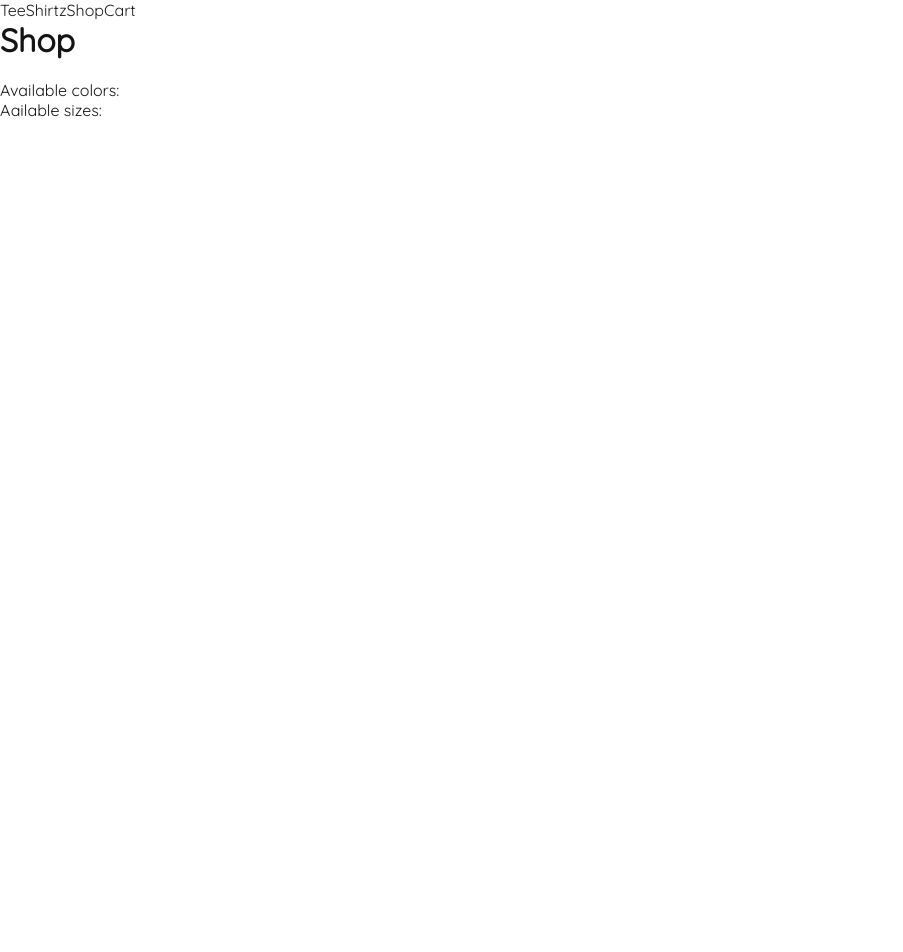
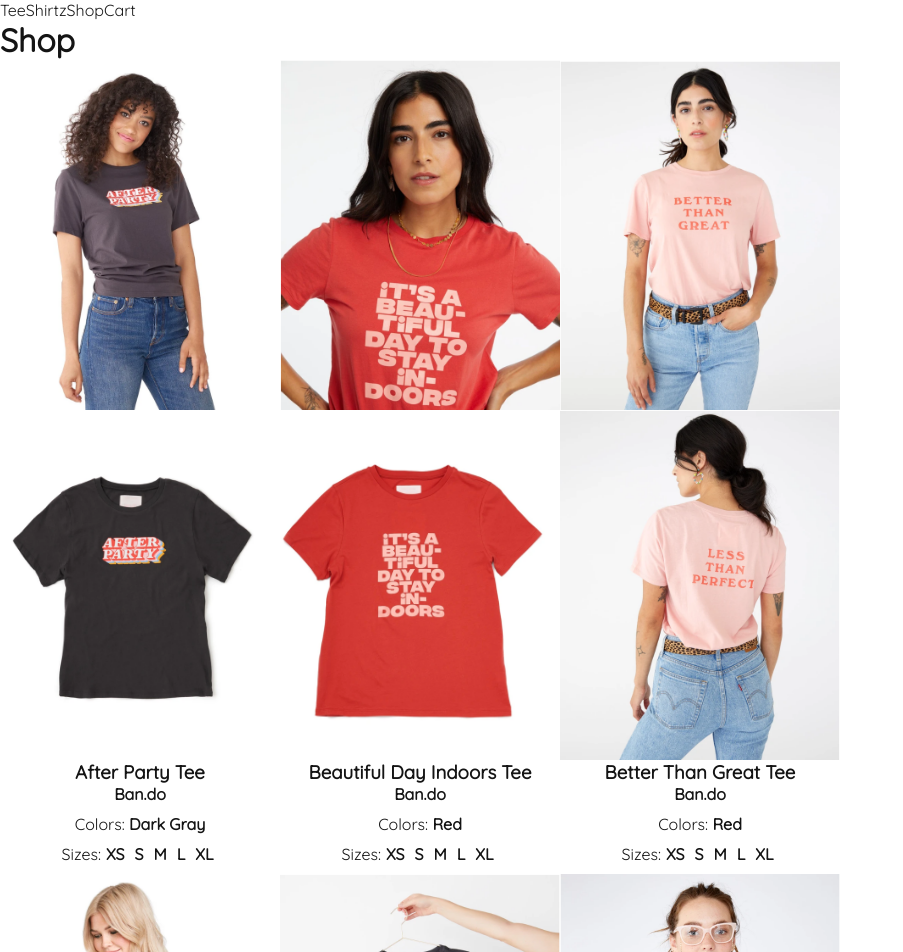
Before and after one commit to kathd/online-shop, a React (Create React App) app: page /shop in a window 1280 px wide. Shown: the top 952 px of the page, without its empty margins (0-903 px from the left). Before the commit the page ends 800 px from the top, so only its background shows below. Built offline with nearby package versions, Linux system fonts and the light colour scheme.

Commit message:
showing products

```diff
--- a/src/components/products/EachProduct.jsx
+++ b/src/components/products/EachProduct.jsx
@@ -1,15 +1,31 @@
-import React from 'react';
+import React from "react";
+import "../../styles/products.css";
 
-const EachProduct = ({img, name, description, colors, sizes}) => {
-    return (
-        <div className="product-wrapper">
-            <img src={img} alt={name} />
-            <p>{name}</p>
-            <p>{description}</p>
-            <p>Available colors: {colors}</p>
-            <p>Aailable sizes: {sizes}</p>
-        </div>
-    )
-}
+const EachProduct = ({ images, name, brand, colors, sizes }) => {
+  return (
+    <div className="product-wrapper">
+      {images.map(image => (
+        <img className="img-shirt" src={image} alt={name} />
+      ))}
+      <h3>{name}</h3>
+      <h4>{brand}</h4>
+      <div className="colors">
+        <p>
+          Colors: <b>{colors}</b>
+        </p>
+      </div>
+      <div className="sizes">
+        <p>Sizes:</p>
+        <ul>
+          {sizes.map((size, i) => (
+            <li className="list" key={i}>
+              <b>{size}</b>
+            </li>
+          ))}
+        </ul>
+      </div>
+    </div>
+  );
+};
 
-export default EachProduct
+export default EachProduct;
--- a/src/components/products/ShowProducts.jsx
+++ b/src/components/products/ShowProducts.jsx
@@ -1,13 +1,22 @@
-import React from 'react';
+import React from "react";
 
-import EachProduct from './EachProduct';
+import EachProduct from "./EachProduct";
+import products from "../../data/products";
 
 const ShowProducts = () => {
-    return (
-        <div>
-            <EachProduct />
-        </div>
-    )
-}
+  return (
+    <div className="show-products">
+      {products.map((product)=> (
+        <EachProduct
+          images={product.images}
+          name={product.name}
+          brand={product.brand}
+          colors={product.availableColors}
+          sizes={product.availableSizes}
+        />
+      ))}
+    </div>
+  );
+};
 
-export default ShowProducts
+export default ShowProducts;
--- a/src/data/products.js
+++ b/src/data/products.js
@@ -15,7 +15,7 @@ module.exports = [
     {product:13, images:["/images/tshirts/Ban.do/Yes You Can Retro Tee.png", "/images/tshirts/Ban.do/Yes You Can Retro Tee 2.png"], name:"Yes You Can Retro Tee", brand:"Ban.do", availableColors:["White"], availableSizes:["XS","S","M","L","XL"]},
     {product:14, images:["/images/tshirts/ModCloth/All Booked This Weekend Ringer Tee.png", "/images/tshirts/ModCloth/All Booked This Weekend Ringer Tee 2.png"], name:"All Booked This Weekend Ringer Tee", brand:"ModCloth", availableColors:["White"], availableSizes:["XS","S","M","L","XL"]},
     {product:15, images:["/images/tshirts/ModCloth/Cacti And Succulents Tee.png", "/images/tshirts/ModCloth/Cacti And Succulents Tee 2.png"], name:"Cacti And Succulents Tee", brand:"ModCloth", availableColors:["White"], availableSizes:["XS","S","M","L","XL"]},
-    {product:16, images:["/public/images/tshirts/ModCloth/From Outer Space Graphic Tee.png", "/images/tshirts/ModCloth/From Outer Space Graphic Tee 2.png"], name:"From Outer Space Graphic Tee", brand:"ModCloth", availableColors:["Navy Blue"], availableSizes:["XS","S","M","L","XL"]},
-    {product:17, images:["/public/images/tshirts/ModCloth/Let's Guac N Roll Tee.png", "/images/tshirts/ModCloth/Let's Guac N Roll Tee 2.png"], name:"Let's Guac N Roll Tee", brand:"ModCloth", availableColors:["White"], availableSizes:["XS","S","M","L","XL"]},
+    {product:16, images:["/images/tshirts/ModCloth/From Outer Space Graphic Tee.png", "/images/tshirts/ModCloth/From Outer Space Graphic Tee 2.png"], name:"From Outer Space Graphic Tee", brand:"ModCloth", availableColors:["Navy Blue"], availableSizes:["XS","S","M","L","XL"]},
+    {product:17, images:["/images/tshirts/ModCloth/Let's Guac N Roll Tee.png", "/images/tshirts/ModCloth/Let's Guac N Roll Tee 2.png"], name:"Let's Guac N Roll Tee", brand:"ModCloth", availableColors:["White"], availableSizes:["XS","S","M","L","XL"]},
 
 ]
--- /dev/null
+++ b/src/styles/products.css
@@ -0,0 +1,38 @@
+.show-products {
+    width: 75%;
+    display: flex;
+    flex-direction: row;
+    flex-wrap: wrap;
+}
+
+.product-wrapper {
+    display: flex;
+    flex-direction: column;
+    align-items: center;
+
+}
+
+img.img-shirt {
+    width: 280px;
+    height: 350px;
+    object-fit: cover;
+}
+
+div.colors {
+    display: flex;
+    margin-top: 10px;
+}
+
+div.sizes {
+    display: flex;
+    margin: 10px;
+}
+
+.sizes ul {
+    display: flex;
+}
+
+.sizes li {
+    list-style: none;
+    margin: 0 5px;
+}
--- a/src/views/Shop.jsx
+++ b/src/views/Shop.jsx
@@ -1,5 +1,4 @@
 import React from 'react';
-import products from "../data/products";
 import FilterWidget from '../components/filter/FilterWidget';
 import ShowProducts from '../components/products/ShowProducts';
 
```
Also changed, not shown: public/images/tshirts/Ban.do/So Appeeling Ringer Tee 2.png, public/images/tshirts/Ban.do/So Appeeling Ringer Tee.png.
